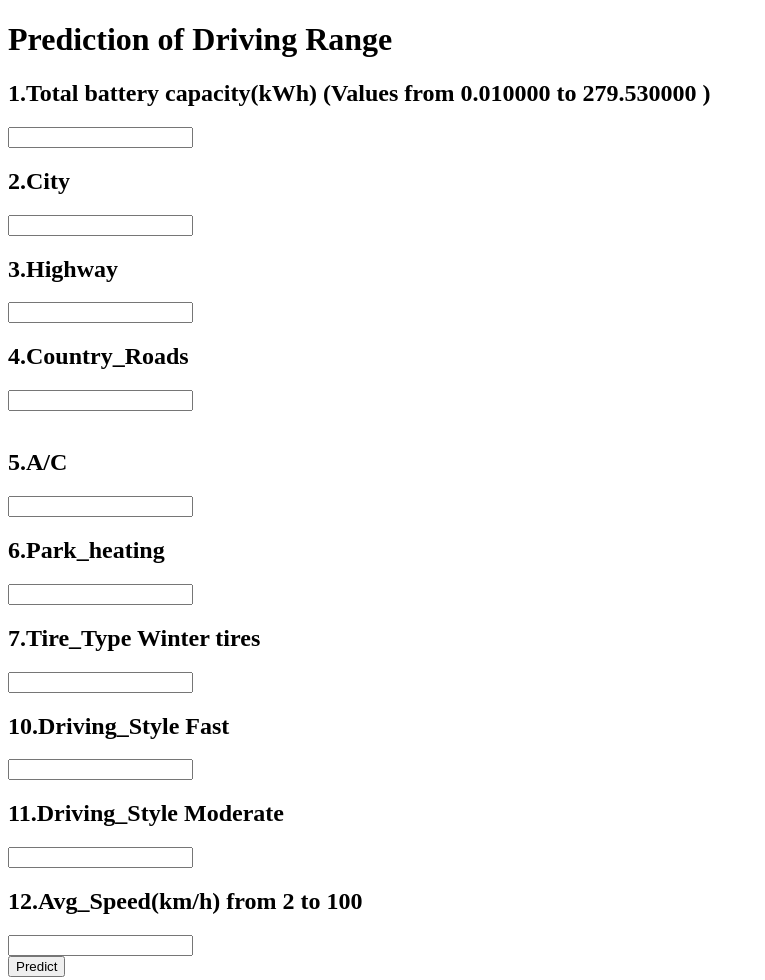
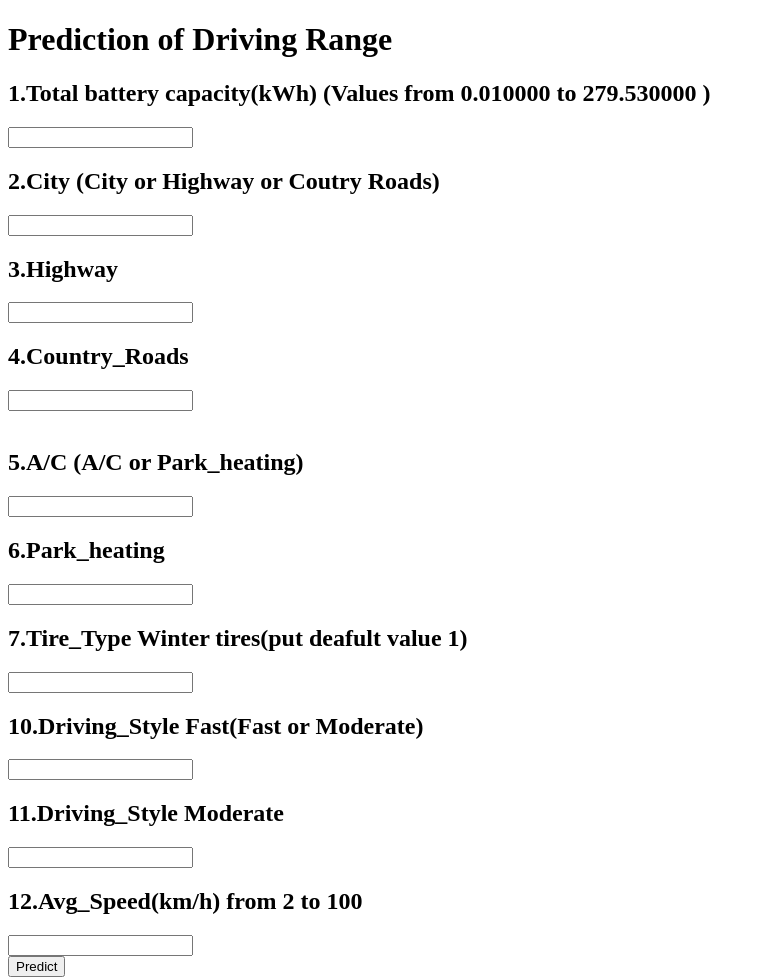
Before and after one commit to ankushc4i4/Driving-Range_Prediction_For_EV, a Flask app: page / in a window 1280 px wide. Shown: the top 980 px of the page, without its empty margins (0-765 px from the left). Run offline with Flask 2, Linux system fonts and the light colour scheme.

Commit message:
Update index.html

```diff
--- a/templates/index.html
+++ b/templates/index.html
@@ -16,7 +16,7 @@
                <br>
 
 
-               <h2>2.City</h2>
+               <h2>2.City  (City or Highway or Coutry Roads)</h2>
                <input type="number" step=any id="City" name="City",value="City" min=0 max=1 >
 
                <br>
@@ -32,7 +32,7 @@
                <br>
 
 
-               <h2>5.A/C</h2>
+               <h2>5.A/C (A/C or Park_heating)</h2>
                <input type="number" step=any id="A/C" name="A/C" value="A/C" min=0 max=1 >
 
                <br>
@@ -43,7 +43,7 @@
                </div>
                <br>
 
-               <h2>7.Tire_Type Winter tires</h2>
+               <h2>7.Tire_Type Winter tires(put deafult value 1)</h2>
                <input type="number" step=any id="Tire_Type Winter tires" name="Tire_Type Winter tires",value="Tire_Type Winter tires" min=0 max=1>
 
                <br>
@@ -52,12 +52,12 @@
                <input type="number" step=any id="Tire_Type Summer tires" name="Tire_Type Summer tires",value="Tire_Type Summer tires" min=0 max=1>
                <br>
 
-                <h2>9.Driving_Style Normal</h2>
+                <h2>9.Driving_Style Normal </h2>
                <input type="number" step=any id="Driving_Style Normal" name="Driving_Style Normal",value="Driving_Style Normal" min=0 max=1>
 
                <br>
                -->
-               <h2>10.Driving_Style Fast</h2>
+               <h2>10.Driving_Style Fast(Fast or Moderate)</h2>
                <input type="number" step=any id="Driving_Style Fast" name="Driving_Style Fast",value="Driving_Style Fast" min=0 max=1>
 
                <br>
```
